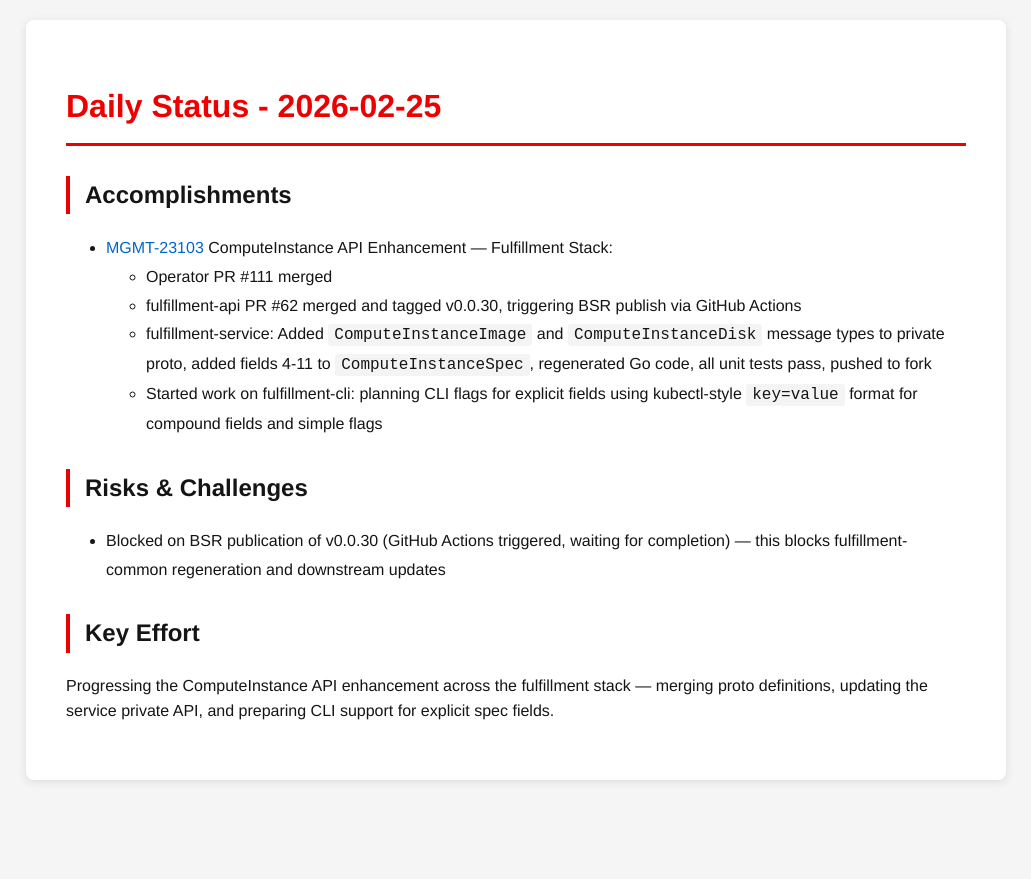
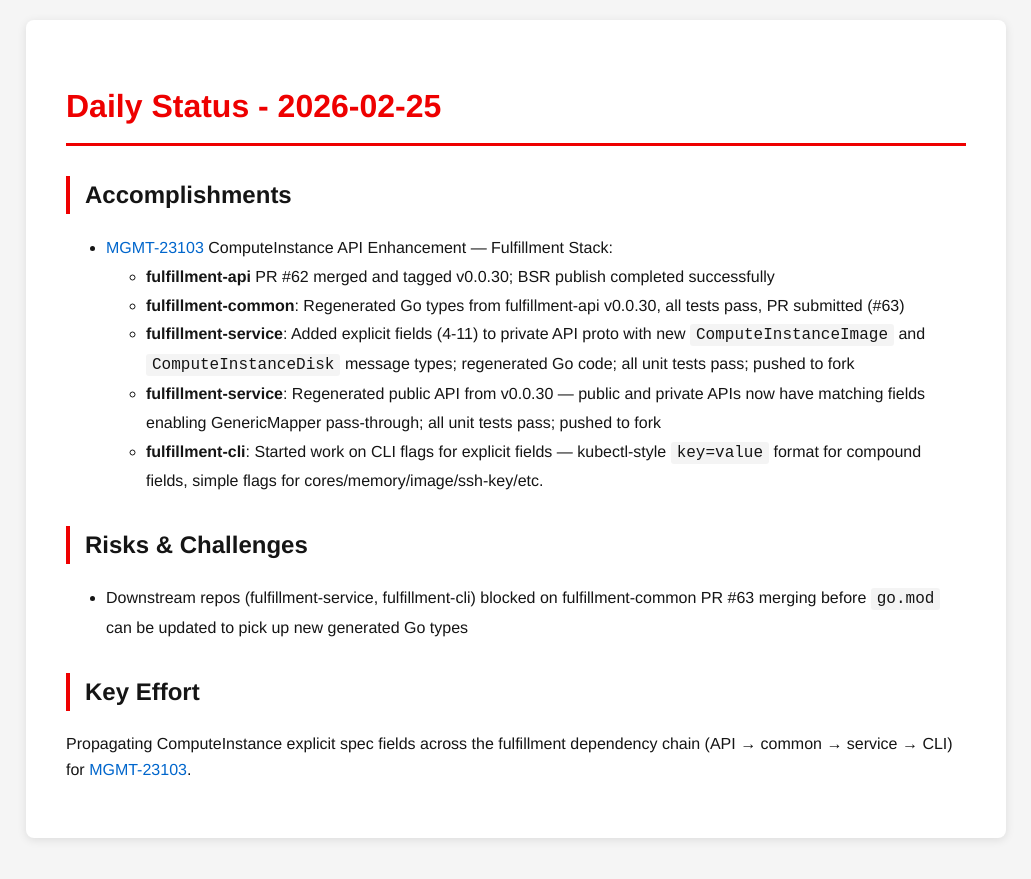
Before and after one commit to tzvatot/daily-status, a Jekyll site: the page built from 2026-02-25.md, in a window 1280 px wide. Shown: the top 879 px of the page, without its empty margins (124-1155 px from the left). Built offline with Jekyll 4.4.1, drawn with Linux system fonts in a browser that asks for light colours.

Commit message:
Daily status update - 2026-02-25

```diff
--- a/2026-02-25.md
+++ b/2026-02-25.md
@@ -8,13 +8,14 @@ date: 2026-02-25
 
 ## Accomplishments
 - [MGMT-23103](https://issues.redhat.com/browse/MGMT-23103) ComputeInstance API Enhancement — Fulfillment Stack:
-  - Operator PR #111 merged
-  - fulfillment-api PR #62 merged and tagged v0.0.30, triggering BSR publish via GitHub Actions
-  - fulfillment-service: Added `ComputeInstanceImage` and `ComputeInstanceDisk` message types to private proto, added fields 4-11 to `ComputeInstanceSpec`, regenerated Go code, all unit tests pass, pushed to fork
-  - Started work on fulfillment-cli: planning CLI flags for explicit fields using kubectl-style `key=value` format for compound fields and simple flags
+  - **fulfillment-api** PR #62 merged and tagged v0.0.30; BSR publish completed successfully
+  - **fulfillment-common**: Regenerated Go types from fulfillment-api v0.0.30, all tests pass, PR submitted (#63)
+  - **fulfillment-service**: Added explicit fields (4-11) to private API proto with new `ComputeInstanceImage` and `ComputeInstanceDisk` message types; regenerated Go code; all unit tests pass; pushed to fork
+  - **fulfillment-service**: Regenerated public API from v0.0.30 — public and private APIs now have matching fields enabling GenericMapper pass-through; all unit tests pass; pushed to fork
+  - **fulfillment-cli**: Started work on CLI flags for explicit fields — kubectl-style `key=value` format for compound fields, simple flags for cores/memory/image/ssh-key/etc.
 
 ## Risks & Challenges
-- Blocked on BSR publication of v0.0.30 (GitHub Actions triggered, waiting for completion) — this blocks fulfillment-common regeneration and downstream updates
+- Downstream repos (fulfillment-service, fulfillment-cli) blocked on fulfillment-common PR #63 merging before `go.mod` can be updated to pick up new generated Go types
 
 ## Key Effort
-Progressing the ComputeInstance API enhancement across the fulfillment stack — merging proto definitions, updating the service private API, and preparing CLI support for explicit spec fields.
+Propagating ComputeInstance explicit spec fields across the fulfillment dependency chain (API → common → service → CLI) for [MGMT-23103](https://issues.redhat.com/browse/MGMT-23103).
```
